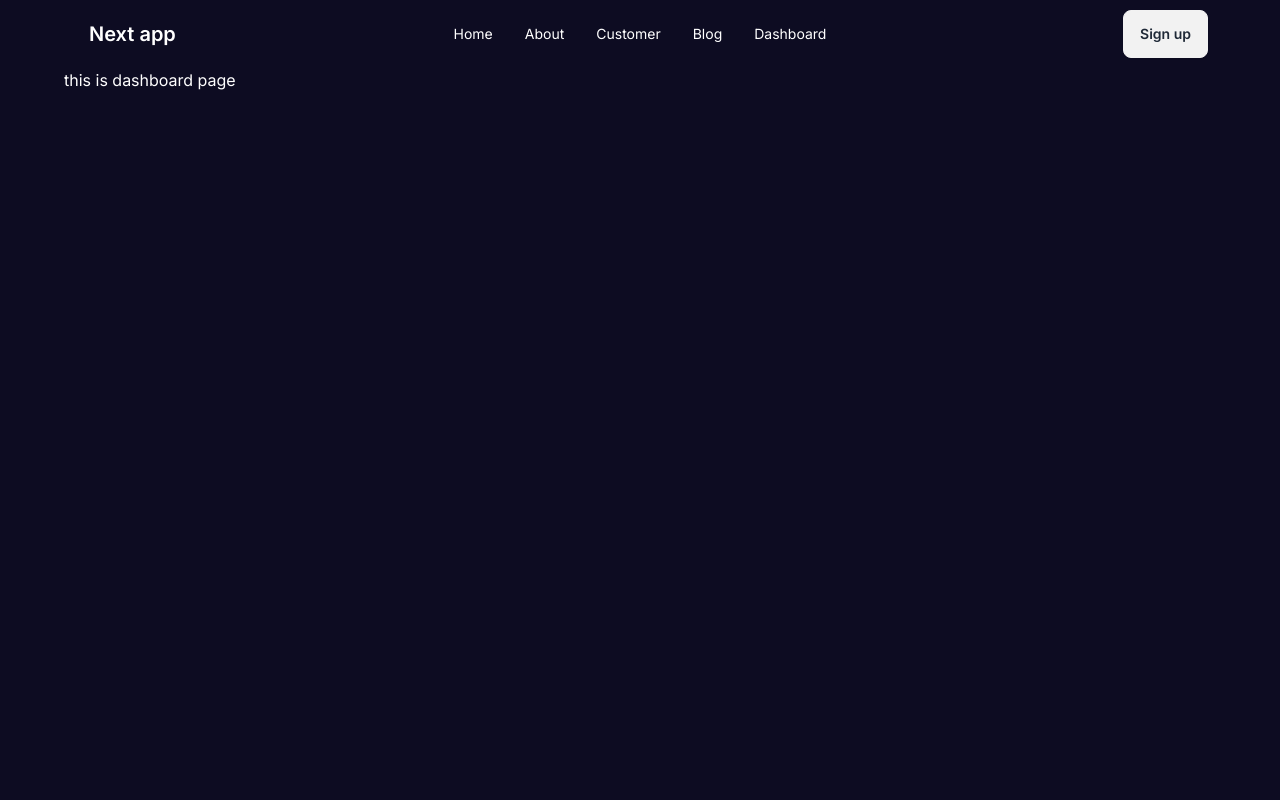
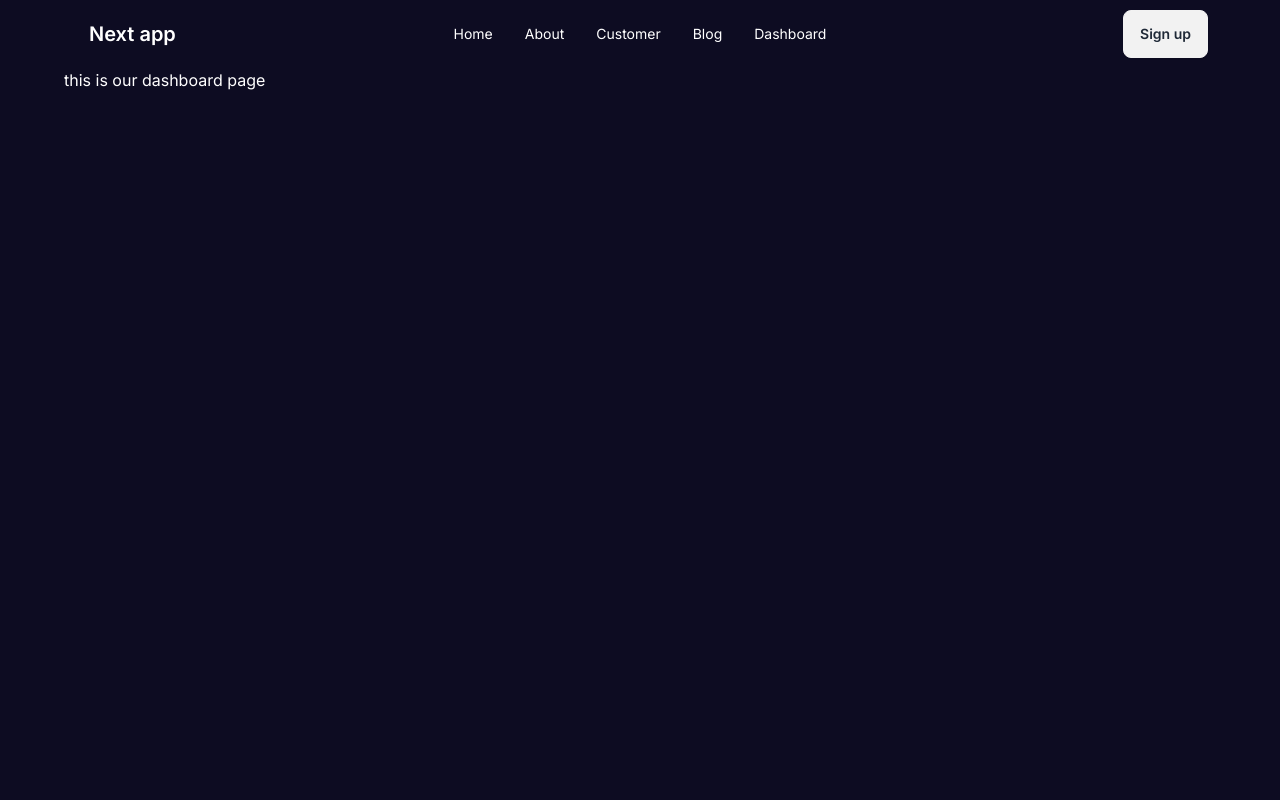
Before and after one commit to Naymul-NN/Schedulemeet-client, a Next.js app: page /dashboard in a window 1280 px wide. Shown: the top 800 px of the page. Built offline with nearby package versions, Linux system fonts and the light colour scheme.

Commit message:
update the dashboard

```diff
--- a/src/app/dashboard/page.jsx
+++ b/src/app/dashboard/page.jsx
@@ -3,7 +3,7 @@ import React from 'react';
 const Dashboaed = () => {
     return (
         <div className='min-h-screen'>
-            this is dashboard page
+            this is our dashboard page
         </div>
     );
 };
```
